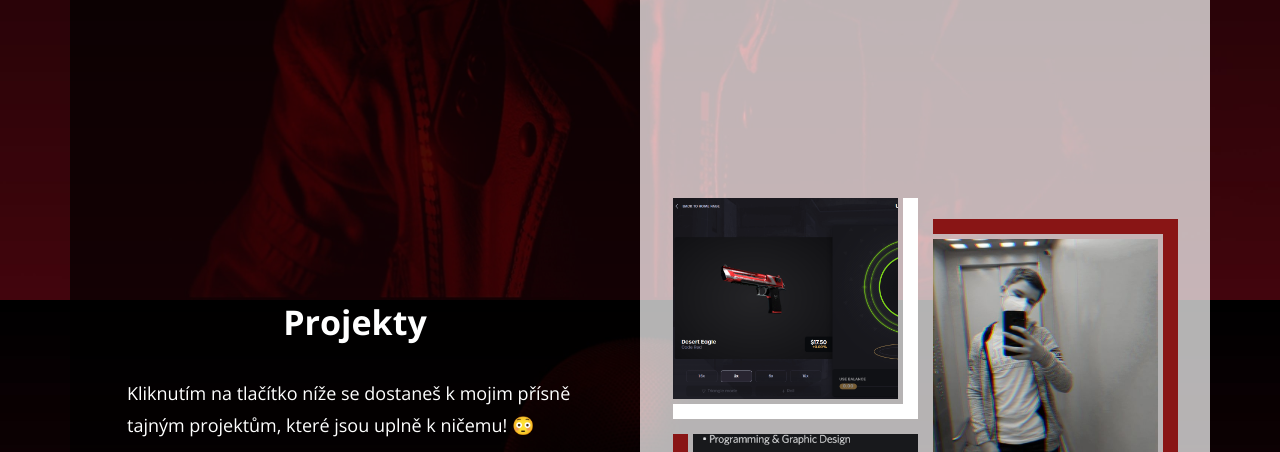
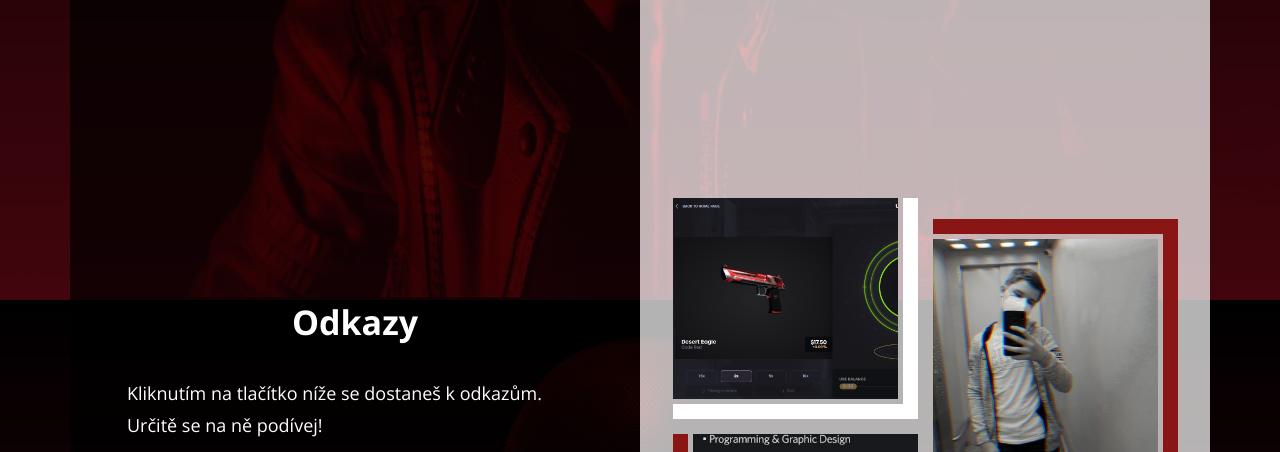
Before and after one commit to Ondra9071/ondra907, a plain HTML site: page index.html in a window 1280 px wide. Shown: the part 500-952 px from the top of the page. Drawn offline with nearby package versions, Linux system fonts and the light colour scheme.

Commit message:
Update index.html

```diff
--- a/index.html
+++ b/index.html
@@ -10,7 +10,7 @@
     <link rel="stylesheet" type="text/css" href="css/style.css">
 
     <title>Ondra907</title>
-    <link rel="icon" type="image/x-icon" href="images/favicon.ico">
+    <link rel="icon" type="image/x-icon" href="images/favicon2.ico">
 
 </head>
 
@@ -31,9 +31,9 @@
 
        <section class="col-md-12 content padding tm-equal-col-container" id="services">
         <div class="col-lg-6 col-md-6 col-sm-12 content-item tm-black-translucent-bg tm-services-section-padding">
-          <h2 class="main-title text-center dark-blue-text"><b>Projekty</b></h2>
-           <p>Kliknutím na tlačítko níže se dostaneš k mojim přísně tajným projektům, které jsou uplně k ničemu! 😳</p>
-           <a type="button" class="btn btn-big pull-right tm-btn-primary; btn-socsite" href="https://ondra907.xyz/projects" style="color: white; border:3px solid white; background-color: #891515;" target="_blank"><b>Klikni zde</b></a>
+          <h2 class="main-title text-center dark-blue-text"><b>Odkazy</b></h2>
+           <p>Kliknutím na tlačítko níže se dostaneš k odkazům. Určitě se na ně podívej!</p>
+           <a type="button" class="btn btn-big pull-right tm-btn-primary; btn-socsite" href="https://ondra907.xyz/links" style="color: white; border:3px solid white; background-color: #891515;" target="_blank"><b>Klikni zde</b></a>
        </div>
        <div class="col-lg-6 col-md-6 col-sm-12 tm-white-translucent-bg tm-services-section-padding tm-box-center">
 
```
